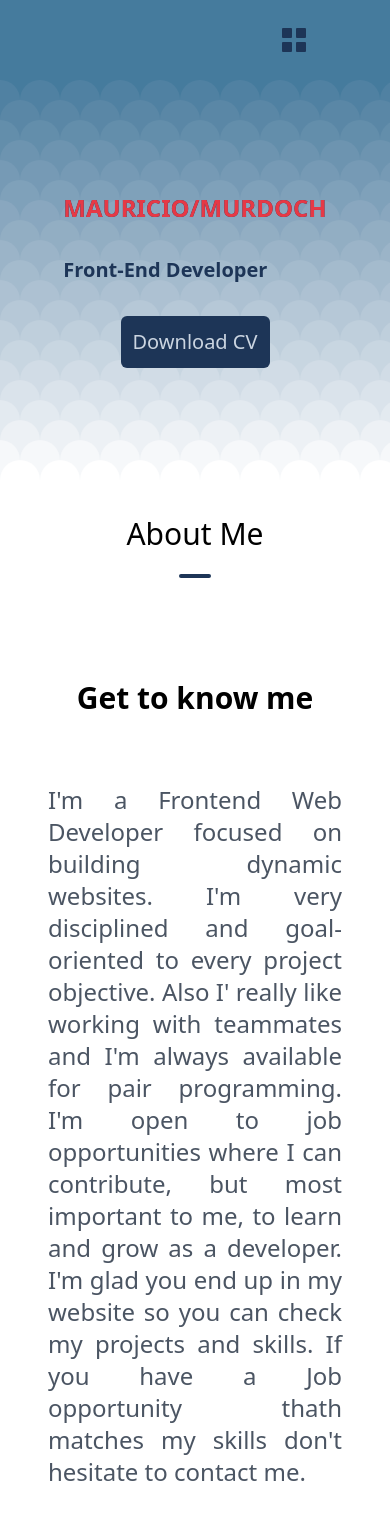
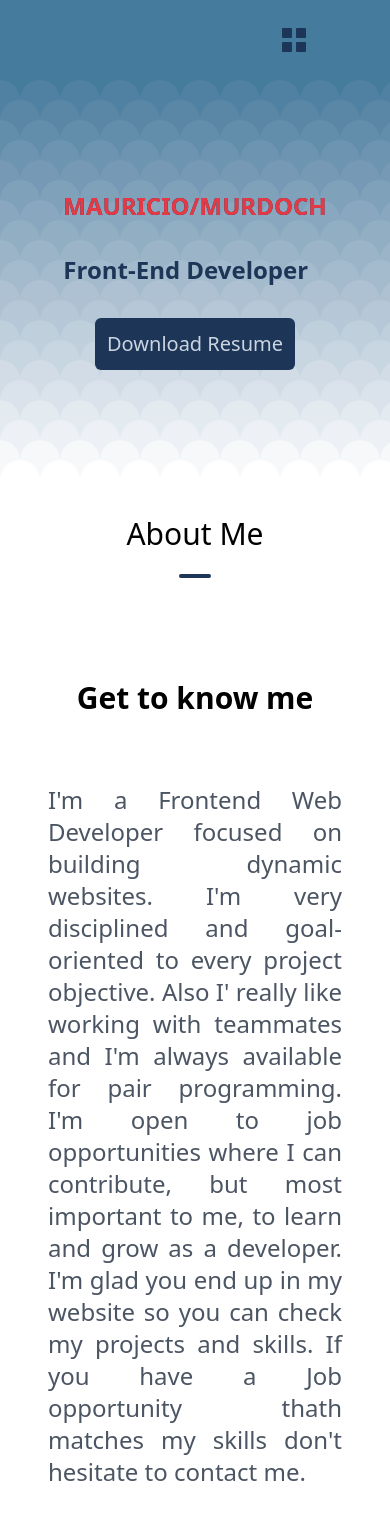
Before and after one commit to Mauricioam/Website-Portfolio, a React (Vite) app: page / in a window 390 px wide. Shown: the top 1534 px of the page. Built offline with nearby package versions, Linux system fonts and the light colour scheme.

Commit message:
fix welcome responsive and minor UI bugs

```diff
--- a/src/components/AboutMe.jsx
+++ b/src/components/AboutMe.jsx
@@ -8,17 +8,17 @@ const techStackStyles = "text-lg font-bold border px-3 py-2 rounded-md bg-primar
 
 function AboutMe() {
   return (
-    <div id='Get to know me!' className='flex flex-col gap-20 mt-9 mb-9  lg:mx-20'>
+    <section id='Get to know me!' className='flex flex-col gap-20 mt-9 mb-9 mx-0 lg:mx-20'>
        <Titles title="About Me"/>
         <div className='flex flex-col md:flex-row  '>
-        <div className='flex flex-col items-center md:w-5/6 '>
+        <div className='flex flex-col items-center md:w-[95%] w-screen'>
             <h1 className='text-3xl text-center font-bold pb-5'>{aboutMe.title}</h1>
             <p className='text-2xl text-justify text-gray-600 px-12 py-12 '>{aboutMe.description}</p>
               <MailTo>
-              <button className='text-xl  rounded-md md:p-5 p-3 bg-secondary hover:bg-primary transition-all text-slate-300 '>Send me a message</button>
+              <button className='text-xl mb-7  rounded-md md:p-5 p-3 bg-secondary hover:bg-primary transition-all text-slate-300 '>Send me a message</button>
               </MailTo>
         </div>
-        <div className='flex flex-col  '>
+        <div className='flex flex-col md:w-[90%]  '>
             <h1 className='text-3xl font-bold  text-center'>Skills</h1>
             <div className='flex gap-2 flex-wrap px-12 py-12 justify-center'>
              {techStack.map((item,i)=>(<span  key={i} className={techStackStyles}>{item}</span>))}
@@ -27,7 +27,7 @@ function AboutMe() {
         </div>
         </div>
 
-    </div>
+    </section>
   )
 }
 
--- a/src/components/Footer/Footer.jsx
+++ b/src/components/Footer/Footer.jsx
@@ -24,7 +24,7 @@ function Footer() {
             </div>
             </section>
             <hr className='solid md:flex hidden'/>
-            <section className='flex gap-2 items-center justify-center pt-10'>
+            <section className='flex gap-2 items-center justify-center md:pt-10 pt-3'>
               <p className='text-lg'>Made with</p>
               <img className='w-8' src={heartIcon} alt="heart-icon" />
               <p className='text-lg'>by <a className='hover:text-slate-100 transition-all'  href="https://www.linkedin.com/in/mauriciomurdoch/">Mauricio Murdoch</a></p>
--- a/src/components/Welcome.jsx
+++ b/src/components/Welcome.jsx
@@ -25,13 +25,13 @@ function Welcome() {
         </div>
         <div className='lg:flex lg:flex-col lg:gap-16 flex flex-col gap-8 m-auto  '>
           <div className='flex justify-center'>
-          <button onMouseEnter={()=>setOnMouseEffect(true)} className={` z-0 hover:cursor-loading relative text-secondary sm:text-7xl sm:px-0  text-2xl font-bold before:content-["MAURICIO/MURDOCH"] before:text-error before:absolute ${onMouseEffect && "before:-translate-x-2 before:-translate-y-2"} before:transition-transform before:duration-300  }`}>MAURICIO/MURDOCH</button>
+          <button onMouseEnter={()=>setOnMouseEffect(true)} className={` z-0 hover:cursor-loading relative text-secondary md:text-7xl sm:px-0  sm:text-4xl text-2xl font-bold before:content-["MAURICIO/MURDOCH"] before:text-error before:absolute ${onMouseEffect && "before:-translate-x-2 before:-translate-y-2"} before:transition-transform before:duration-300  }`}>MAURICIO/MURDOCH</button>
 
           </div>
-        <h1 className='sm:text-5xl text-xl  text-secondary font-extrabold'>Front-End Developer</h1>
+        <h1 className='md:text-5xl sm:text-3xl text-2xl text-secondary font-extrabold'>Front-End Developer</h1>
         <div className='flex justify-center md:flex md:justify-start'>
         <a href={"https://drive.google.com/file/d/1EYgkb4UNAcunKJCyqJ23BMqMLcmp2Ssb/view?usp=share_link"} target="_blank">
-        <button className='text-xl  rounded-md md:p-5 p-3 bg-secondary hover:bg-primary transition-all text-slate-300 '>Download CV</button>
+        <button className='text-xl  rounded-md md:p-5 p-3 bg-secondary hover:bg-primary transition-all text-slate-300 '>Download Resume</button>
         </a>
         </div>
         </div>
```
